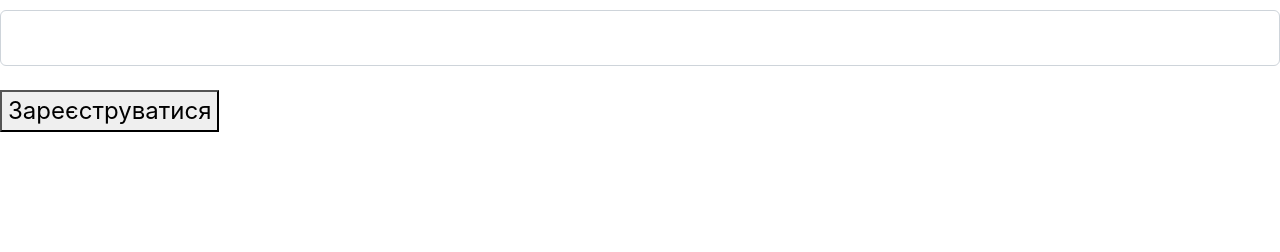
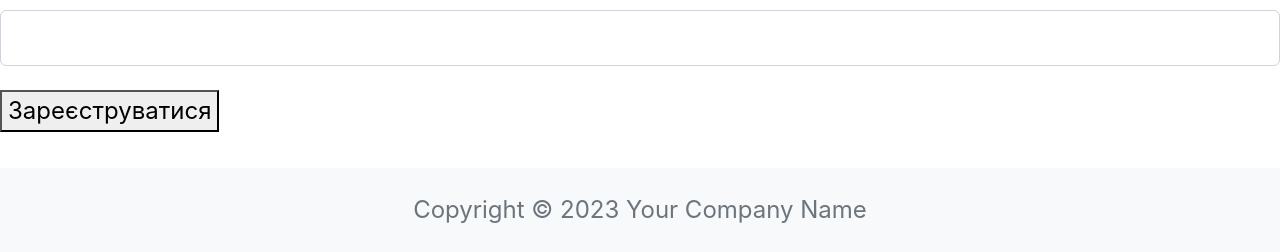
Before and after one commit to Kastet6398/pylearn1, a Django app: page /accounts/registration/ in a window 1280 px wide. Shown: the part 762-1014 px from the top of the page. Before the commit the page ends 894 px from the top, so only its background shows below. Run offline with Django 4.2, Linux system fonts and the light colour scheme; data comes from the database, SQL or seed files in the repository.

Commit message:
Update base.html

```diff
--- a/main/templates/main/base.html
+++ b/main/templates/main/base.html
@@ -62,6 +62,11 @@
     </header>
     {% block content %}{% endblock %}
     <br>
+    <footer class="footer mt-auto py-3 bg-light">
+      <div class="container text-center">
+        <span class="text-muted">Copyright &copy; 2023 Your Company Name</span>
+      </div>
+    </footer>
 </body>
 
 </html>
```
